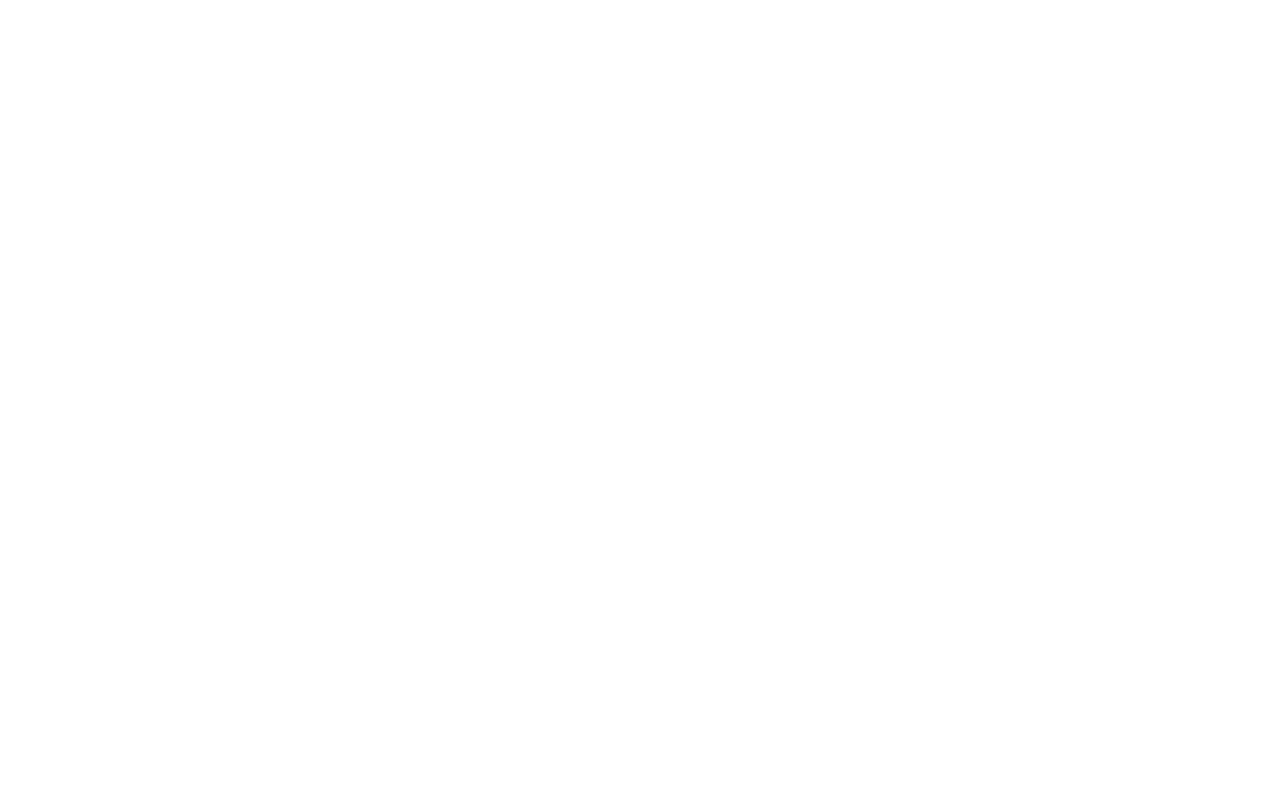
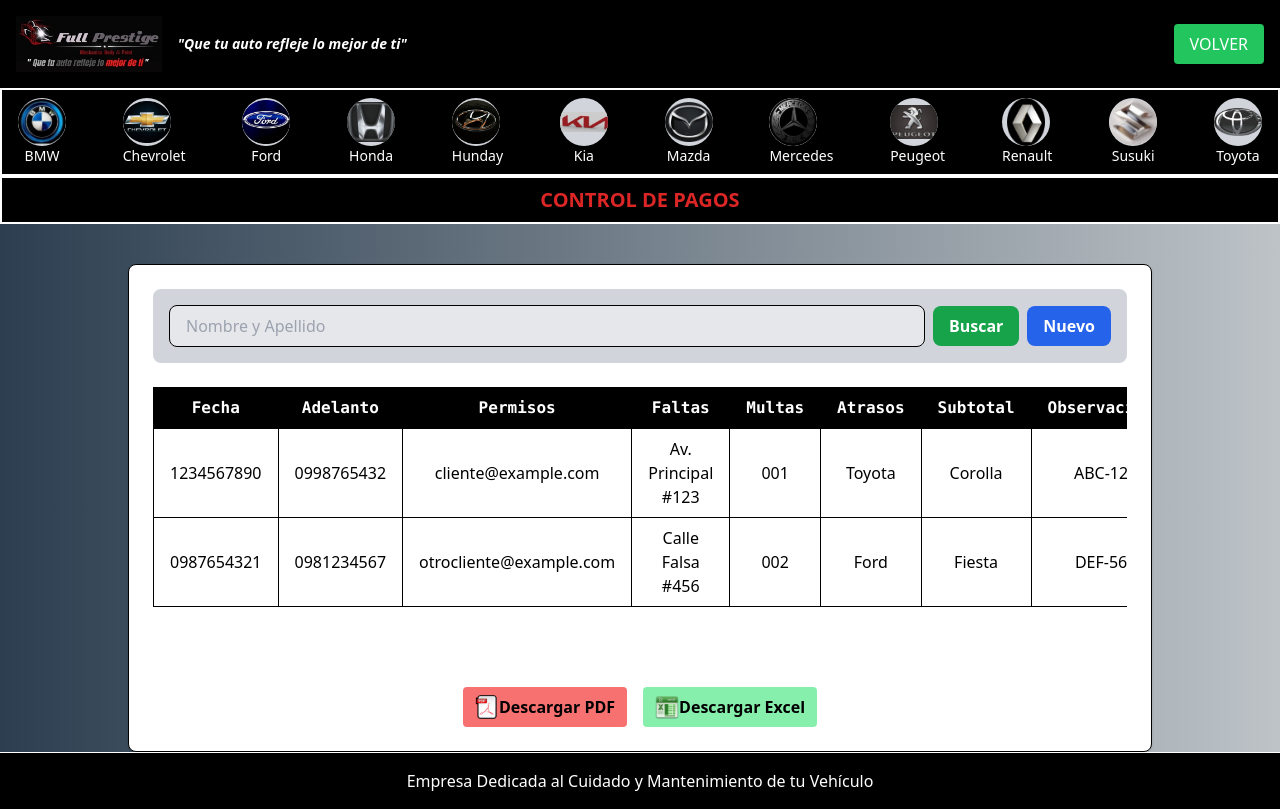
Before and after one commit to silviachaluisa/FULL-PRESTIGE, a React (Vite) app in the folder Frontend/: page /historial-pagos in a window 1280 px wide. Before the commit this address had no page. Built offline with nearby package versions, Linux system fonts and the light colour scheme.

Commit message:
Tabla Pagos

```diff
--- a/Frontend/src/App.jsx
+++ b/Frontend/src/App.jsx
@@ -2,13 +2,14 @@
 import React from 'react';
 import {BrowserRouter,Routes,Route} from 'react-router-dom'
 import { AuthProvider } from './context/AuthProvider.jsx';
-import { Bienvenida } from './Paginas/Bienvenida'
-import { Login } from './Paginas/Login'
-import {Dashboard} from './Paginas/Administrador/Dashboard.jsx'
-import {Asistencia} from './Paginas/Administrador/ControlAsistencia.jsx'
-import{RegistrarAsistencia} from './Paginas/Administrador/RegistrarAsitencia.jsx'
-import {ClientesVehiculos } from './Paginas/Administrador/TablaClientes.jsx'
-import {RegistrarClientes} from './Paginas/Administrador/RegistrarClientes.jsx'
+import  Bienvenida  from './Paginas/Bienvenida'
+import  Login  from './Paginas/Login'
+import Dashboard from './Paginas/Dashboard.jsx'
+import Asistencia from './Paginas/Administrador/TablaAsistencia.jsx'
+import RegistrarAsistencia from './Paginas/Administrador/RegistrarAsitencia.jsx'
+import ClientesVehiculos  from './Paginas/Administrador/TablaClientes.jsx'
+import RegistrarClientes from './Paginas/Administrador/RegistrarClientes.jsx'
+import Pagos from './Paginas/Administrador/TablaPagos.jsx'
 
 
 
@@ -25,6 +26,7 @@
                 <Route path="/registrar-asistencia" element={<RegistrarAsistencia />} />
                 <Route path="/historial-clientes" element={<ClientesVehiculos />} />
                 <Route path="/registrar-clientes" element={<RegistrarClientes />} />
+                <Route path="/historial-pagos" element={<Pagos />} />
             </Routes>
         </AuthProvider>
 
--- /dev/null
+++ b/Frontend/src/Paginas/Administrador/TablaPagos.jsx
@@ -0,0 +1,185 @@
+import React from 'react';
+import logo from '../../assets/imagenes/logo.jpg';
+import pdf from '../../assets/imagenes/pdf.png'
+import excel from '../../assets/imagenes/excel.png'
+import { useNavigate } from 'react-router-dom';
+import BMWLogo from '../../assets/LogosAutos/BMW.png'
+import chevroletLogo from '../../assets/LogosAutos/Chevrolet.png'
+import fordLogo from '../../assets/LogosAutos/Ford.png'
+import hondaLogo from '../../assets/LogosAutos/Honda.png'
+import hundayLogo from '../../assets/LogosAutos/Hunday.png'
+import kiaLogo from '../../assets/LogosAutos/Kia.png'
+import mazdaLogo from '../../assets/LogosAutos/Mazda.png';
+import mercedesLogo from '../../assets/LogosAutos/Mercedes.png'
+import peugeotLogo from '../../assets/LogosAutos/Peugeot.png'
+import renaultLogo from '../../assets/LogosAutos/Renault.png'
+import susukiLogo from '../../assets/LogosAutos/Susuki.png'
+import toyotaLogo from '../../assets/LogosAutos/Toyota.png'
+
+
+export const Pagos = () => {
+  const navigate= useNavigate();
+  const handleLogout=()=>{
+    const confirmLogout = window.confirm ("¿Deseas abandonar la página?")
+    if(confirmLogout===true){
+        navigate('/administrador');
+    }
+
+
+};
+const brandLogos = {
+  bmw: BMWLogo,
+  chevrolet: chevroletLogo,
+  ford: fordLogo,
+  honda:hondaLogo,
+  hunday:hundayLogo,
+  kia:kiaLogo,
+  mazda: mazdaLogo,
+  mercedes:mercedesLogo,
+  peugeot:peugeotLogo,
+  renault:renaultLogo,
+  susuki:susukiLogo,
+  toyota:toyotaLogo
+};
+
+
+  return (
+    <div className="min-h-screen flex flex-col"
+    style={{
+            background: '#bdc3c7',  /* Fallback for old browsers */
+            background: '-webkit-linear-gradient(to right, #2c3e50, #bdc3c7)',  /* Chrome 10-25, Safari 5.1-6 */
+            background: 'linear-gradient(to right, #2c3e50, #bdc3c7)'  /* W3C, IE 10+/ Edge, Firefox 16+, Chrome 26+, Opera 12+, Safari 7+ */
+        }}
+    >
+
+      <header className="w-full bg-black shadow p-4 flex justify-between items-center">
+        <div className='flex items-center'>
+            <img src={logo} alt="Full Prestige" className='h-14' />
+            <p className='ml-4 text-white italic font-semibold text-sm' >"Que tu auto refleje lo mejor de ti"</p>
+
+        </div>
+        <button
+        onClick={handleLogout}
+        className="bg-green-500 text-white px-4 py-2 rounded">
+        VOLVER</button>
+      </header>
+
+
+      <div className="w-full bg-black shadow p-4 flex justify-between items-center border-2 border-white px-2 py-2">
+        {['BMW','Chevrolet','Ford','Honda','Hunday','Kia','Mazda','Mercedes', 'Peugeot','Renault' ,'Susuki','Toyota'].map((brand) => (
+          <div key={brand} className="text-white text-sm text-center mx-2">
+            <div className="w-12 h-12 bg-gray-300 rounded-full flex items-center justify-center">
+              <img
+                src={brandLogos[brand.toLowerCase()]} // Accede a la imagen correcta del objeto
+                alt={`${brand} logo`}
+                className="w-full h-full object-contain rounded-full"
+              />
+            </div>
+            <p>{brand}</p>
+          </div>
+        ))}
+      </div>
+
+
+      <div>
+        <h2 className=" bg-black px-4 py-2  border-2 border-white text-red-600 text-center text-xl font-semibold mb-4">CONTROL DE PAGOS</h2>
+      </div>
+
+      {/* Historial de Clientes/Vehículos */}
+      <main className="flex-grow w-full max-w-5xl  p-6 bg-white shadow mt-6 rounded-lg mx-auto border border-black">
+      {/* max-w-5xl (Esto hace que el formulario se limite al ancho y no cubra toda la pantalla)*/}
+
+        {/* Formulario de Búsqueda */}
+        <div className="flex items-center justify-between bg-gray-300 p-4 rounded-lg mb-6">
+          <input
+            type="text"
+            placeholder="Nombre y Apellido"
+            className="bg-gray-200 border border-black py-2 px-4 w-full rounded-lg focus:outline-none"
+          />
+          <button className="ml-2 px-4 py-2 bg-green-600 text-white font-semibold rounded-lg hover:bg-green-800">
+            Buscar
+          </button>
+          <button className="ml-2 px-4 py-2 bg-blue-600 text-white font-semibold rounded-lg hover:bg-blue-800">
+            Nuevo
+          </button>
+        </div>
+
+        {/* Tabla de Historial */}
+        <div className="overflow-x-auto ">
+          <table className="w-full text-center border-collapse border border-black ">
+            <thead className="bg-black text-white font-mono  ">
+              <tr>
+                {[
+                  'Fecha', 'Adelanto', 'Permisos', 'Faltas', 'Multas',
+                  'Atrasos', 'Subtotal', 'Observaciones','Opciones'
+                ].map((header) => (
+                  <th key={header} className="border border-black px-4 py-2">{header}</th>
+                ))}
+              </tr>
+            </thead>
+            <tbody>
+              {/* Ejemplo de fila con datos quemados */}
+              <tr>
+                <td className="border border-black px-4 py-2">1234567890</td>
+                <td className="border border-black px-4 py-2">0998765432</td>
+                <td className="border border-black px-4 py-2">cliente@example.com</td>
+                <td className="border border-black px-4 py-2">Av. Principal #123</td>
+                <td className="border border-black px-4 py-2">001</td>
+                <td className="border border-black px-4 py-2">Toyota</td>
+                <td className="border border-black px-4 py-2">Corolla</td>
+                <td className="border border-black px-4 py-2">ABC-1234</td>
+
+
+                <td className="border border-black px-4 py-2">
+                  <button className="text-black hover:text-blue-700">
+                    ✏️
+                  </button>
+                </td>
+              </tr>
+              {/* Otra fila de ejemplo */}
+              <tr>
+                <td className="border border-black px-4 py-2">0987654321</td>
+                <td className="border border-black px-4 py-2">0981234567</td>
+                <td className="border border-black px-4 py-2">otrocliente@example.com</td>
+                <td className="border border-black px-4 py-2">Calle Falsa #456</td>
+                <td className="border border-black px-4 py-2">002</td>
+                <td className="border border-black px-4 py-2">Ford</td>
+                <td className="border border-black px-4 py-2">Fiesta</td>
+                <td className="border border-black px-4 py-2">DEF-5678</td>
+
+                <td className="border border-black px-4 py-2">
+                  <button className="text-black hover:text-blue-700">
+                    ✏️
+                  </button>
+                </td>
+              </tr>
+            </tbody>
+          </table>
+        </div>
+        <div className="flex space-x-4 justify-center mt-20">
+          <button className="bg-red-400 text-black font-bold px-3 py-2 rounded flex items-center space-x-5">
+            <img src={pdf} alt="pdf" className='h-6' />
+            Descargar PDF
+          </button>
+
+
+          <button className="bg-green-300 text-black font-bold px-3 py-2 rounded flex item-center space-x-5">
+          <img src={excel} alt="excel" className='h-6' />
+            Descargar Excel
+        </button>
+
+
+        </div>
+
+
+      </main>
+
+      {/* Footer */}
+      <footer className="w-full py-4 text-center text-white bg-black border-t border-white">
+        Empresa Dedicada al Cuidado y Mantenimiento de tu Vehículo
+      </footer>
+    </div>
+  );
+};
+
+export default Pagos;
--- a/Frontend/src/Paginas/Administrador/Dashboard.jsx
+++ b/Frontend/src/Paginas/Dashboard.jsx
@@ -1,9 +1,9 @@
 import React from 'react';
-import logo from '../../assets/imagenes/logo.jpg'; // Asegúrate de que la ruta sea correcta
+import logo from '../assets/imagenes/logo.jpg'; // Asegúrate de que la ruta sea correcta
 import { Link } from 'react-router-dom';
 import { FaUserAlt, FaCog, FaCalendarAlt, FaCar, FaWallet } from 'react-icons/fa';
 import { useNavigate } from 'react-router-dom';
-import AuthContext from '../../context/AuthProvider';
+import AuthContext from '../context/AuthProvider';
 import { useContext } from 'react';
 
 export const Dashboard = () => {
```
Also changed, not shown: Frontend/src/Paginas/Login.jsx (+51 -46 lines), Frontend/src/Paginas/Administrador/TablaAsistencia.jsx (renamed from Frontend/src/Paginas/Administrador/ControlAsistencia.jsx).
